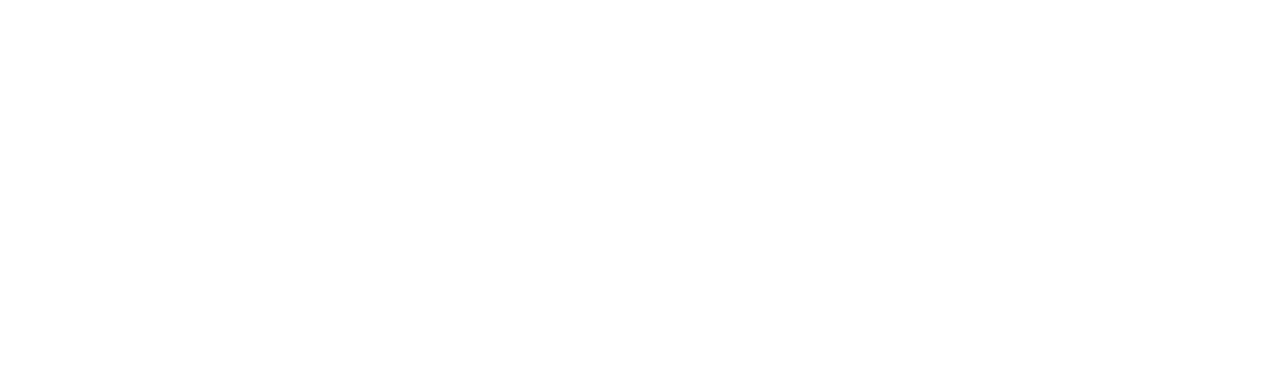
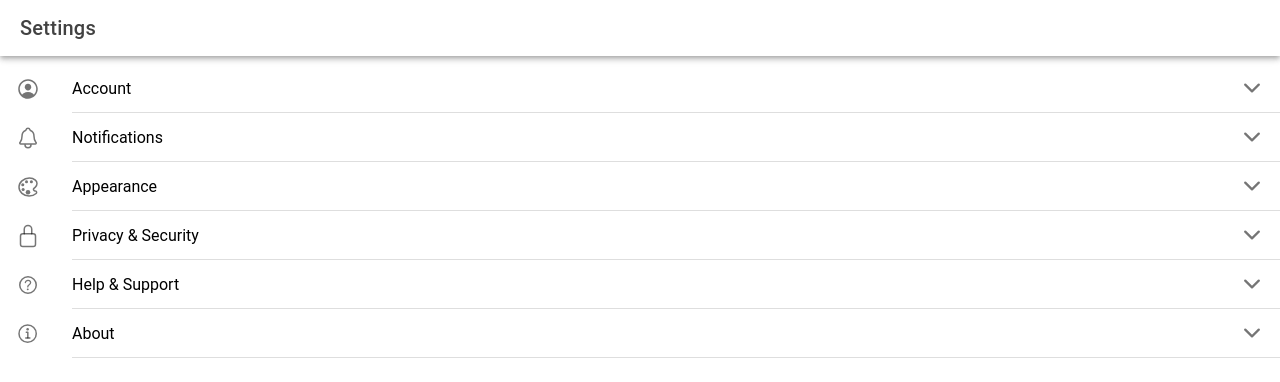
Before and after one commit to FrhnSpwli/Website-Desa, a React (Vite) app: page /settings in a window 1280 px wide. Shown: the top 382 px of the page. Built offline with nearby package versions, Linux system fonts and the light colour scheme.

Commit message:
My First Commit

```diff
--- a/src/App.tsx
+++ b/src/App.tsx
@@ -1,7 +1,10 @@
-import { Redirect, Route } from 'react-router-dom';
+import React from 'react';
+import { BrowserRouter as Router, Route, Switch } from 'react-router-dom';
 import { IonApp, IonRouterOutlet, setupIonicReact } from '@ionic/react';
 import { IonReactRouter } from '@ionic/react-router';
+import { createRoot } from 'react-dom/client';
 import Home from './pages/Home';
+import Settings from './pages/Settings';
 
 /* Core CSS required for Ionic components to work properly */
 import '@ionic/react/css/core.css';
@@ -23,20 +26,24 @@ import '@ionic/react/css/display.css';
 import './theme/variables.css';
 
 setupIonicReact();
+const container = document.getElementById('root');
+const root = createRoot(container!);
 
-const App: React.FC = () => (
-  <IonApp>
-    <IonReactRouter>
-      <IonRouterOutlet>
-        <Route exact path="/home">
-          <Home />
-        </Route>
-        <Route exact path="/">
-          <Redirect to="/home" />
-        </Route>
-      </IonRouterOutlet>
-    </IonReactRouter>
-  </IonApp>
+const App: React.FC = () => {
+  return (
+    <Router>
+      <Switch>
+        <Route exact path="/" component={Home} />
+        <Route exact path="/settings" component={Settings} />
+      </Switch>
+    </Router>
+  );
+};
+
+root.render(
+  <React.StrictMode>
+    <App />
+  </React.StrictMode>
 );
 
 export default App;
--- /dev/null
+++ b/src/components/Settings.css
@@ -0,0 +1,84 @@
+/* Settings Page */
+.page-settings {
+  display: flex;
+  flex-direction: column;
+  height: 100%;
+}
+
+/* Header */
+.header {
+  background-color: #5c5c5c;
+  padding: 10px;
+  text-align: center;
+  margin-bottom: 20px;
+}
+
+.header h1 {
+  margin: 0;
+  font-size: 24px;
+}
+
+/* Footer */
+.footer {
+  background-color: #5c5c5c;
+  padding: 10px;
+  text-align: center;
+  margin-top: bottom;
+}
+
+/* Menu Items */
+.menu-items {
+  padding: 10px;
+}
+
+.menu-items ion-item {
+  --padding-start: 16px;
+  --padding-end: 16px;
+}
+
+.menu-items ion-label {
+  font-size: 16px;
+}
+
+.menu-items ion-toggle {
+  --background-checked: #3880ff;
+  --background-unchecked: #f5f5f5;
+  --handle-background-checked: #0004ff;
+  --handle-background-unchecked: #fff;
+}
+
+.menu-items ion-select {
+  --placeholder-color: #bfbfbf;
+  --placeholder-font-size: 16px;
+  --icon-color: #bfbfbf;
+  --icon-size: 24px;
+}
+
+.menu-items ion-range {
+  --bar-background: #bfbfbf;
+  --bar-height: 4px;
+  --knob-background: #3880ff;
+  --knob-size: 16px;
+}
+
+.menu-items a {
+  color: #3880ff;
+  text-decoration: none;
+}
+
+/* Active Menu Item */
+.active {
+  background-color: #5c5c5c;
+}
+
+.active ion-icon {
+  color: #3880ff;
+}
+
+.active ion-label {
+  font-weight: bold;
+}
+
+.active ion-icon[slot='end'] {
+  transform: rotate(180deg);
+}
--- a/src/pages/Settings.css
+++ /dev/null
@@ -1,6 +0,0 @@
-.settings-container{
-  display: flex;
-  flex-direction: column;
-  align-items: center;
-  justify-content: center;
-}
--- a/src/pages/Settings.tsx
+++ b/src/pages/Settings.tsx
@@ -1,16 +1,191 @@
-import { IonContent, IonHeader, IonPage, IonTitle, IonToolbar } from '@ionic/react';
-import Footer from '../components/Footer';
-import Header from '../components/Header';
-import './Settings.css';
+import React, { useState } from 'react';
+import { IonInput, IonContent, IonHeader, IonPage, IonTitle, IonToolbar, IonList, IonItem, IonLabel, IonToggle, IonSelect, IonSelectOption, IonRange, IonIcon } from '@ionic/react';
+import { chevronDownOutline, chevronUpOutline, personCircleOutline, notificationsOutline, colorPaletteOutline, lockClosedOutline, helpCircleOutline, informationCircleOutline } from 'ionicons/icons';
+import '../components/Settings.css';
 
 const Settings: React.FC = () => {
+  const [activeMenu, setActiveMenu] = useState('');
+  const [showHeader, setShowHeader] = useState(false);
+  const [showFooter, setShowFooter] = useState(false);
+
+  const handleMouseEnter = () => {
+    setShowHeader(true);
+    setShowFooter(true);
+  };
+
+  const handleMouseLeave = () => {
+    setShowHeader(false);
+    setShowFooter(false);
+  };
+
+  const renderMenuItems = (menuName: string) => {
+    switch (menuName) {
+      case 'Account':
+        return (
+          <div className='menuItems'>
+            <IonItem>
+              <IonLabel position='floating'>Name:</IonLabel>
+              <IonInput type='text' />
+            </IonItem>
+            <IonItem>
+              <IonLabel position='floating'>Email:</IonLabel>
+              <IonInput type='email' />
+            </IonItem>
+            <IonItem>
+              <IonLabel position='floating'>Password:</IonLabel>
+              <IonInput type='password' />
+            </IonItem>
+          </div>
+        );
+      case 'Notifications':
+        return (
+          <div className='menuItems'>
+            <IonItem>
+              <IonLabel>Push Notifications:</IonLabel>
+              <IonToggle slot='end' />
+            </IonItem>
+            <IonItem>
+              <IonLabel>Email Notifications:</IonLabel>
+              <IonToggle slot='end' />
+            </IonItem>
+          </div>
+        );
+      case 'Appearance':
+        return (
+          <div className='menuItems'>
+            <IonItem>
+              <IonLabel>Theme:</IonLabel>
+              <IonSelect>
+                <IonSelectOption value='light'>Light</IonSelectOption>
+                <IonSelectOption value='dark'>Dark</IonSelectOption>
+              </IonSelect>
+            </IonItem>
+            <IonItem>
+              <IonLabel>Font Size:</IonLabel>
+              <IonRange min={12} max={24} />
+            </IonItem>
+          </div>
+        );
+      case 'Privacy':
+        return (
+          <div className='menuItems'>
+            <IonItem>
+              <IonLabel>Privacy Policy:</IonLabel>
+              <a href='#'>View</a>
+            </IonItem>
+            <IonItem>
+              <IonLabel>Terms of Service:</IonLabel>
+              <a href='#'>View</a>
+            </IonItem>
+          </div>
+        );
+      case 'Help':
+        return (
+          <div className='menuItems'>
+            <IonItem>
+              <IonLabel>FAQ:</IonLabel>
+              <a href='#'>View</a>
+            </IonItem>
+            <IonItem>
+              <IonLabel>Contact Us:</IonLabel>
+              <a href='#'>View</a>
+            </IonItem>
+          </div>
+        );
+      case 'About':
+        return (
+          <div className='menuItems'>
+            <IonItem>
+              <IonLabel>Version:</IonLabel>
+              <span>121211097</span>
+            </IonItem>
+            <IonItem>
+              <IonLabel>Company:</IonLabel>
+              <span>Nadya Still Learning</span>
+            </IonItem>
+          </div>
+        );
+      default:
+        return null;
+    }
+  };
+
+  const renderMenuIcon = (menuName: string) => {
+    switch (menuName) {
+      case 'Account':
+        return personCircleOutline;
+      case 'Notifications':
+        return notificationsOutline;
+      case 'Appearance':
+        return colorPaletteOutline;
+      case 'Privacy':
+        return lockClosedOutline;
+      case 'Help':
+        return helpCircleOutline;
+      case 'About':
+        return informationCircleOutline;
+      default:
+        return null;
+    }
+  };
+
   return (
     <IonPage>
-      <Header />
-      <div className='settings-container'>
-        <h1>Settings</h1>
-      </div>
-      <Footer />
+      <IonHeader>
+        <IonToolbar>
+          <IonTitle>Settings</IonTitle>
+        </IonToolbar>
+      </IonHeader>
+      <IonContent onMouseEnter={handleMouseEnter} onMouseLeave={handleMouseLeave}>
+        {showHeader && (
+          <div className='header' style={{ marginBottom: showFooter ? '50px' : '0' }}>
+            <h1>!!!UNDER DEVELOPMENT!!!</h1>
+          </div>
+        )}
+        <IonList>
+          <IonItem button className={activeMenu === 'Account' ? 'active' : ''} onClick={() => setActiveMenu(activeMenu === 'Account' ? '' : 'Account')}>
+            <IonIcon slot='start' icon={personCircleOutline} />
+            <IonLabel className={activeMenu === 'Account' ? 'active' : ''}>Account</IonLabel>
+            {activeMenu === 'Account' ? <IonIcon slot='end' icon={chevronUpOutline} /> : <IonIcon slot='end' icon={chevronDownOutline} />}
+          </IonItem>
+          {activeMenu === 'Account' && renderMenuItems('Account')}
+          <IonItem button className={activeMenu === 'Notifications' ? 'active' : ''} onClick={() => setActiveMenu(activeMenu === 'Notifications' ? '' : 'Notifications')}>
+            <IonIcon slot='start' icon={notificationsOutline} />
+            <IonLabel className={activeMenu === 'Notifications' ? 'active' : ''}>Notifications</IonLabel>
+            {activeMenu === 'Notifications' ? <IonIcon slot='end' icon={chevronUpOutline} /> : <IonIcon slot='end' icon={chevronDownOutline} />}
+          </IonItem>
+          {activeMenu === 'Notifications' && renderMenuItems('Notifications')}
+          <IonItem button className={activeMenu === 'Appearance' ? 'active' : ''} onClick={() => setActiveMenu(activeMenu === 'Appearance' ? '' : 'Appearance')}>
+            <IonIcon slot='start' icon={colorPaletteOutline} />
+            <IonLabel className={activeMenu === 'Appearance' ? 'active' : ''}>Appearance</IonLabel>
+            {activeMenu === 'Appearance' ? <IonIcon slot='end' icon={chevronUpOutline} /> : <IonIcon slot='end' icon={chevronDownOutline} />}
+          </IonItem>
+          {activeMenu === 'Appearance' && renderMenuItems('Appearance')}
+          <IonItem button className={activeMenu === 'Privacy' ? 'active' : ''} onClick={() => setActiveMenu(activeMenu === 'Privacy' ? '' : 'Privacy')}>
+            <IonIcon slot='start' icon={lockClosedOutline} />
+            <IonLabel className={activeMenu === 'Privacy' ? 'active' : ''}>Privacy & Security</IonLabel>
+            {activeMenu === 'Privacy' ? <IonIcon slot='end' icon={chevronUpOutline} /> : <IonIcon slot='end' icon={chevronDownOutline} />}
+          </IonItem>
+          {activeMenu === 'Privacy' && renderMenuItems('Privacy')}
+          <IonItem button className={activeMenu === 'Help' ? 'active' : ''} onClick={() => setActiveMenu(activeMenu === 'Help' ? '' : 'Help')}>
+            <IonIcon slot='start' icon={helpCircleOutline} />
+            <IonLabel className={activeMenu === 'Help' ? 'active' : ''}>Help & Support</IonLabel>
+            {activeMenu === 'Help' ? <IonIcon slot='end' icon={chevronUpOutline} /> : <IonIcon slot='end' icon={chevronDownOutline} />}
+          </IonItem>
+          {activeMenu === 'Help' && renderMenuItems('Help')}
+          <IonItem button className={activeMenu === 'About' ? 'active' : ''} onClick={() => setActiveMenu(activeMenu === 'About' ? '' : 'About')}>
+            <IonIcon slot='start' icon={informationCircleOutline} />
+            <IonLabel className={activeMenu === 'About' ? 'active' : ''}>About</IonLabel>
+            {activeMenu === 'About' ? <IonIcon slot='end' icon={chevronUpOutline} /> : <IonIcon slot='end' icon={chevronDownOutline} />}
+          </IonItem>
+          {activeMenu === 'About' && renderMenuItems('About')}
+        </IonList>
+        {showFooter && (
+          <div className='footer' style={{ marginTop: showHeader ? '50px' : '0' }}>
+            !!!UNDER DEVELOPMENT!!!
+          </div>
+        )}
+      </IonContent>
     </IonPage>
   );
 };
```
